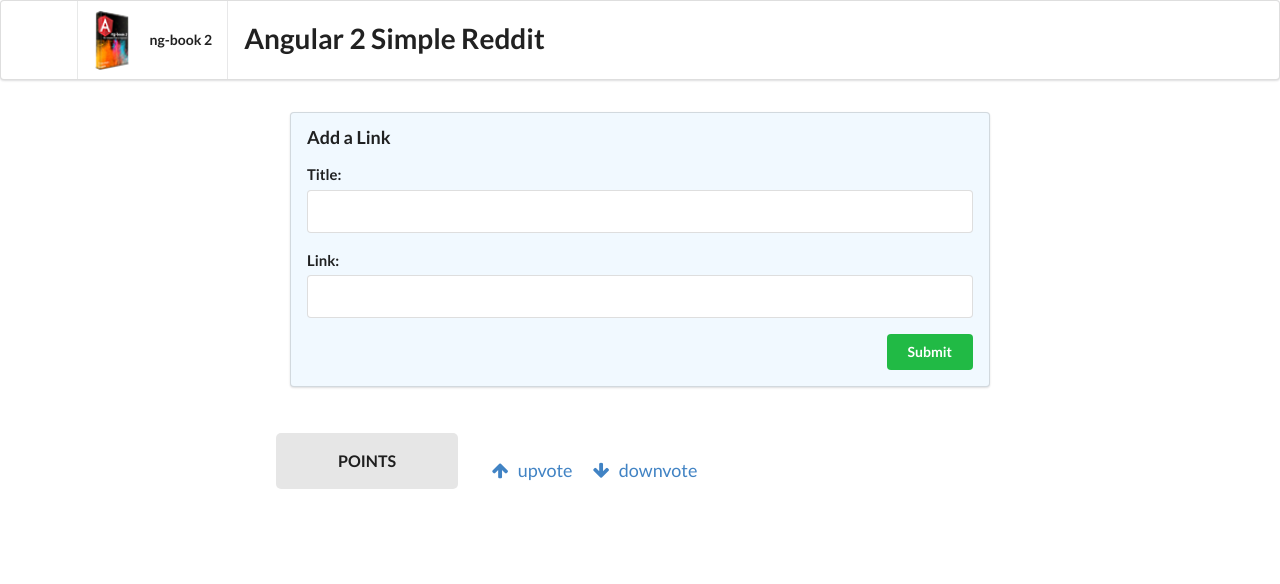
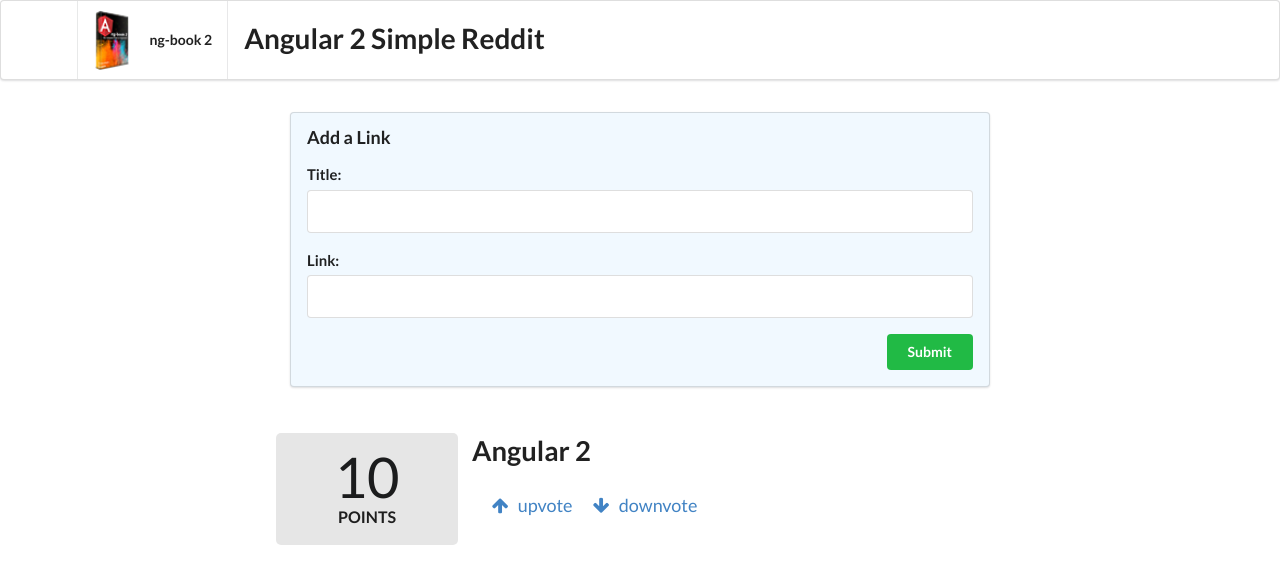
Before and after one commit to ashaunthomas/angular-reddit, an Angular app in the folder root/: page / in a window 1280 px wide. Shown: the top 584 px of the page. Built offline with nearby package versions, Linux system fonts and the light colour scheme.

Commit message:
found workaround to constructor bug

```diff
--- a/root/src/app/article/article.component.ts
+++ b/root/src/app/article/article.component.ts
@@ -17,24 +17,29 @@
     @HostBinging allows you to configure host element from WITHIN the
      component
   */
-  @HostBinding('attr.class') cssClass = "row";
-  article:Article;
+  @HostBinding('attr.class') cssClass = 'row';
+
+  article: Article;
 
   constructor() {
-    this.article = new Article("Angular 2","http://angular.io",10);
-
+    this.article = new Article();
+    this.article.title = 'Angular 2';
+    this.article.link = 'http://angular.io';
+    this.article.votes = 10;
   }
 
-  voteUp() {
+  voteUp(): boolean {
     this.article.votes++;
     return false;
   }
-  voteDown() {
+  voteDown(): boolean {
     this.article.votes--;
     return false;
    }
 
   ngOnInit() {
+
   }
 
+
 }
--- a/root/src/app/article/article.model.ts
+++ b/root/src/app/article/article.model.ts
@@ -3,7 +3,7 @@
   link: string;
   votes: number;
 
-  contructor( title:string, link:string, votes?: number) {
+  contructor( title: string, link: string, votes?: number) {
     this.title = title;
     this.link = link;
     this.votes = votes || 0;
```
Also changed, not shown: root/package.json (+11 -11 lines), 1 other file (tests, documents, lock files or other folders).
